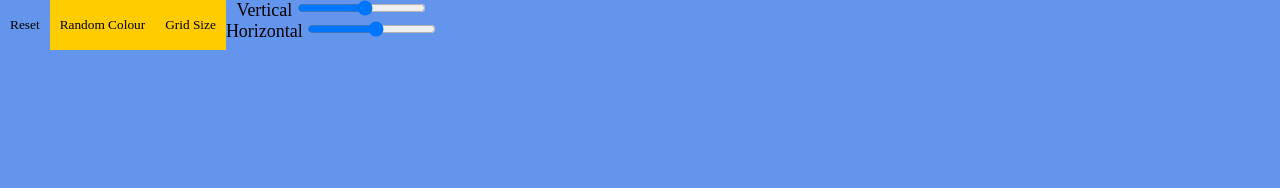
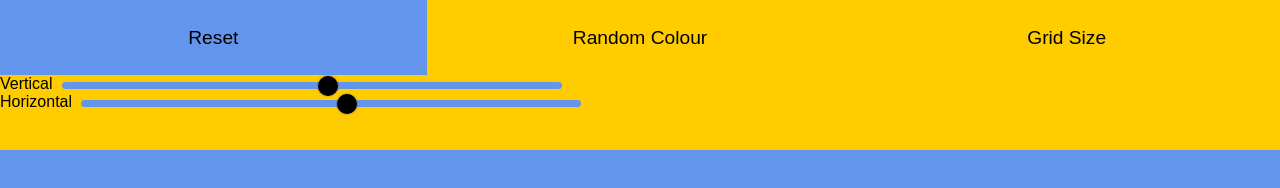
Before and after one commit to AJCJ1/Etch-a-Sketch, a plain HTML site: page index.html in a window 1280 px wide. Drawn offline with Linux system fonts and the light colour scheme.

Commit message:
adding evListeners to gridsize and slider markup

```diff
--- a/markup.css
+++ b/markup.css
@@ -1,5 +1,5 @@
 * {
-font-family:'Times New Roman', Times, serif;
+font-family:Arial, Helvetica, sans-serif;
 padding:0;
 margin:0;
 background-color:cornflowerblue;
@@ -7,36 +7,35 @@ overflow-x:visible;
 }
 
 .menu {
-position: sticky;
-top:0;
-width:100%;
+    margin-bottom:95px;
 }
-
  .menu ul{
 list-style-type: none;
 margin:0;
 padding:0;
 width:100%;
-font-size:large;
-text-align:center;
-align-items: stretch;
-display:inline-flex;
+display:flex;
 flex-grow:1;
 }
+
+.menu ul li {
+    width:100%;
+}
+
 
 .menu ul li button {
 border:none;
 background-color: rgb(255, 204, 0);
-height:50px;
+height:75px;
 width:100%;
 margin-right:20px;
+font-size:larger;
 }
 
 .menu ul li button:hover{
 transition: 0.2s;
 background-color:cornflowerblue;
 }
-
 
 #gridDiv div:hover {
 background-color: rgb(255, 204, 0);
@@ -55,7 +54,7 @@ flex-basis:40px;
 height:500px;
 width:500px;
 margin-left:50px;
-margin-top:50px;
+margin-top:10px;
 }
 
 #gridDiv div {
@@ -64,11 +63,65 @@ height:6.25%;
 background-color:transparent;
 }
 
+.slidersDiv {
+    height:75px;
+    margin-bottom:10px;
+    position:absolute;
+    top:75px;
+    /*display:none;*/
+    background-color:rgb(255, 204, 0);
+    transition:0.3s;
+    justify-content: space-between;
+    flex-grow:1;
+    flex-wrap:wrap;
+    width:100%;
+}
+
+.slidersDiv label {
+    background-color:rgb(255, 204, 0);
+
+    width:100%
+}
+
+.slidersDiv li {
+    background-color:rgb(255, 204, 0);
+
+}
+
+input[type="range"] {
+    -webkit-appearance: none;
+    margin-right: 15px;
+    margin-left:5px;
+  width: 500px;
+  height: 7px;
+  background: rgba(255, 255, 255, 0.6);
+  border-radius: 5px;
+  background-color: cornflowerblue;
+  background-size: 70% 100%;
+  background-repeat: no-repeat;
+}
+
+input[type="range"]::-webkit-slider-thumb {
+    -webkit-appearance: none;
+    height: 20px;
+    width: 20px;
+    border-radius: 50%;
+    background: black;
+    cursor: ew-resize;
+    box-shadow: 0 0 2px 0 #555;
+    transition: background .3s ease-in-out;
+    z-index: 1;
+}
+
+
+
+
+
+
 
 
 /*
 
+- when hover gridsize vertical menu with two sliders 1-16
 
-
-
-make color change on hover in grid
+*/
--- a/script.js
+++ b/script.js
@@ -2,7 +2,7 @@
 
 function eventHandler(x) {
 var pixelNum = x;
-console.log(pixelNum);
+
 
     return function colorChanger () { // executed if the event occurs
     document.getElementById(pixelNum).setAttribute('style', 'background-color: rgb(255, 204, 0)');
@@ -27,8 +27,9 @@ function gridCreation() {
     gridCreation(); // creates the grid of 255 divs
 
 
-
-
+function sizer() {
+    document.getElementById('slidersDiv').style.display = 'flex';
+}
 
 function resetFunct() {
     for (x=0; x<256; x++) {
@@ -44,18 +45,12 @@ for (x=0; x<256; x++) {
     document.getElementById(x).addEventListener('mouseout', eventHandler(x));
 }
 
-
+document.getElementById('gridSize').addEventListener('click', sizer);
 /*
 
-got rid of the queryselectorall because someone said just add them using a loop.
 
-so they all have an event listener that runs colorchanger
+I now want the grid size button to display an ALERT
+with two <input type='range'>
 
 
-
-now i want each one to have an event listener to
-run the colorChanger function.
-
-alternatively, i could change their class to
-something with a different markup... easier.
 */
```
